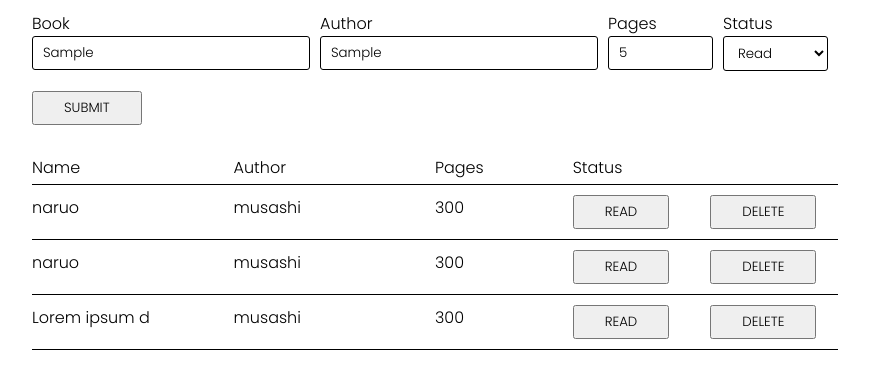
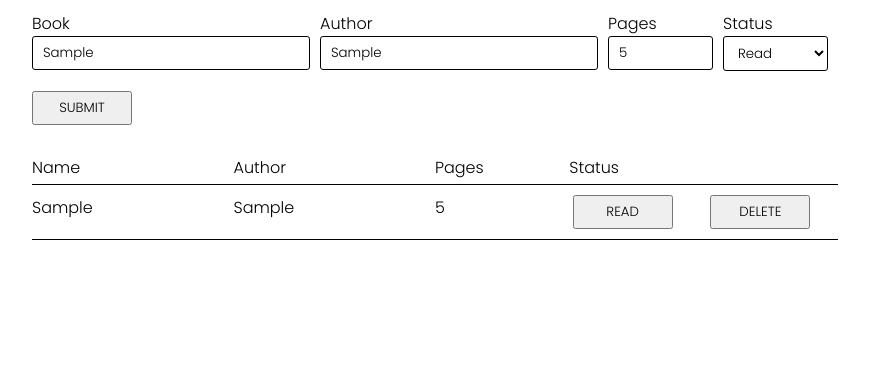
Before and after one commit to kengyn/library, a plain HTML site: page index.html in a window 1280 px wide. Both pictures are taken after typing "Sample", "Sample", "5" into the empty fields and a click on the button "SUBMIT". Shown: the part 164-542 px from the top of the page, without its empty margins (224-1093 px from the left). Drawn offline with Linux system fonts and the light colour scheme.

Commit message:
Add delete button function

```diff
--- a/index.html
+++ b/index.html
@@ -34,8 +34,8 @@
             <div class="formInput">
               <label for="read">Status</label>
               <select name="read" id="read">
-                <option value="read">Read</option>
-                <option value="notread">Not read</option>
+                <option value="READ">Read</option>
+                <option value="NOT READ">Not read</option>
               </select>
             </div>
             <button type="button" class="submit">SUBMIT</button>
@@ -49,27 +49,7 @@
           <div class="bookPages">Pages</div>
           <div class="bookStatus">Status</div>
         </div>
-        <div class="bookObj">
-          <p>naruo</p>
-          <p>musashi</p>
-          <p>300</p>
-          <button>READ</button>
-          <button>DELETE</button>
-        </div>
-        <div class="bookObj">
-          <p>naruo</p>
-          <p>musashi</p>
-          <p>300</p>
-          <button>READ</button>
-          <button>DELETE</button>
-        </div>
-        <div class="bookObj">
-          <p>Lorem ipsum d</p>
-          <p>musashi</p>
-          <p>300</p>
-          <button>READ</button>
-          <button>DELETE</button>
-        </div>
+        <div class="shelfMain"></div>
       </div>
     </div>
     <script src="./script.js"></script>
--- a/script.js
+++ b/script.js
@@ -3,17 +3,31 @@ let author = document.querySelector("#author");
 let pages = document.querySelector("#pages");
 let readStatus = document.querySelector("#read");
 let btn = document.querySelector(".submit");
+let shelf = document.querySelector(".shelfMain");
+
+document.addEventListener("click", deleteListener);
+
+function deleteListener(e) {
+  let element = e.target;
+  if (element.classList.contains("deleteBtn")) {
+    myLibrary.splice(e.composedPath()[1].dataset.num, 1);
+    shelf.innerHTML = "";
+    addToShelf();
+  }
+}
 
 btn.addEventListener("click", () => {
   if (book.value == "" || author.value == "" || pages.value == "") {
     alert("empty");
   } else {
+    shelf.innerHTML = "";
     addBookToLibrary(
       bookTitle.value,
       author.value,
       pages.value,
       readStatus.value
     );
+    addToShelf();
   }
 });
 
@@ -30,3 +44,36 @@ function addBookToLibrary(bookTitle, author, pages, readStatus) {
   let newBook = new Book(bookTitle, author, pages, readStatus);
   myLibrary.push(newBook);
 }
+
+function addToShelf() {
+  for (let book of myLibrary) {
+    let titleEl = document.createElement("p");
+    let authorEl = document.createElement("p");
+    let pageEl = document.createElement("p");
+    let readEl = document.createElement("button");
+    let deleteEl = document.createElement("button");
+    deleteEl.classList.add("deleteBtn");
+    deleteEl.textContent += "DELETE";
+    for (let label in book) {
+      if (label == "title") {
+        titleEl.textContent += book[label];
+      } else if (label == "author") {
+        authorEl.textContent += book[label];
+      } else if (label == "pages") {
+        pageEl.textContent += book[label];
+      } else if (label == "read") {
+        readEl.textContent += book[label];
+      }
+      //   console.log(`${label}: ${book[label]}`);
+    }
+    let newBook = document.createElement("div");
+    newBook.dataset.num = myLibrary.indexOf(book);
+    newBook.classList.add("bookObj");
+    newBook.appendChild(titleEl);
+    newBook.appendChild(authorEl);
+    newBook.appendChild(pageEl);
+    newBook.appendChild(readEl);
+    newBook.appendChild(deleteEl);
+    shelf.appendChild(newBook);
+  }
+}
--- a/styles.css
+++ b/styles.css
@@ -59,7 +59,6 @@ select {
   grid-template-columns: repeat(5, 1fr);
   grid-template-rows: 30px 1fr;
   column-gap: 10px;
-  row-gap: 10px;
   grid-auto-flow: row;
 }
 
@@ -67,17 +66,30 @@ select {
   grid-column: 4 / 6;
 }
 
-.bookObj,
 .shelfHeader {
   grid-column: 1 / 6;
   display: grid;
   grid-template-columns: repeat(2, 1.5fr) repeat(3, 1fr);
   border-bottom: solid 1px black;
-  padding-bottom: 10px;
+}
+
+.shelfContainer > .shelfMain {
+  grid-column: 1 / 6;
+  display: grid;
+  grid-template-columns: repeat(2, 1.5fr) repeat(3, 1fr);
+}
+
+.bookObj {
+  grid-column: 1 / 6;
+  display: grid;
+  grid-template-columns: repeat(2, 1.5fr) repeat(3, 1fr);
+  border-bottom: solid 1px black;
+  padding: 10px 0;
   column-gap: 10px;
 }
 
 button {
-  padding: 5px 30px;
+  padding: 5px 0px;
+  width: 100px;
   place-self: flex-start;
 }
```
